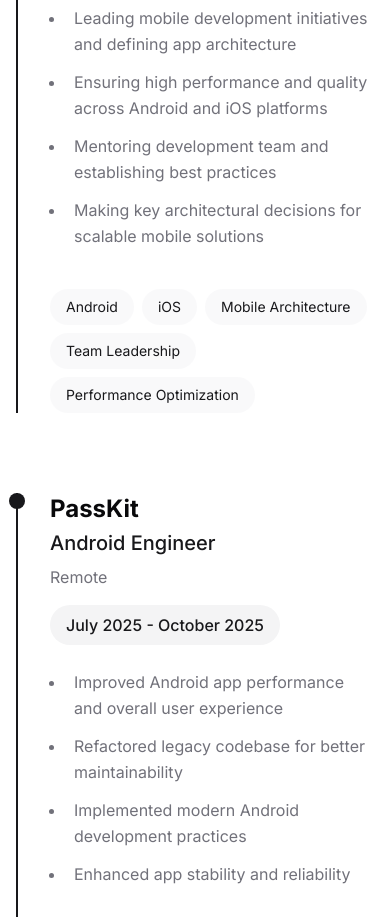
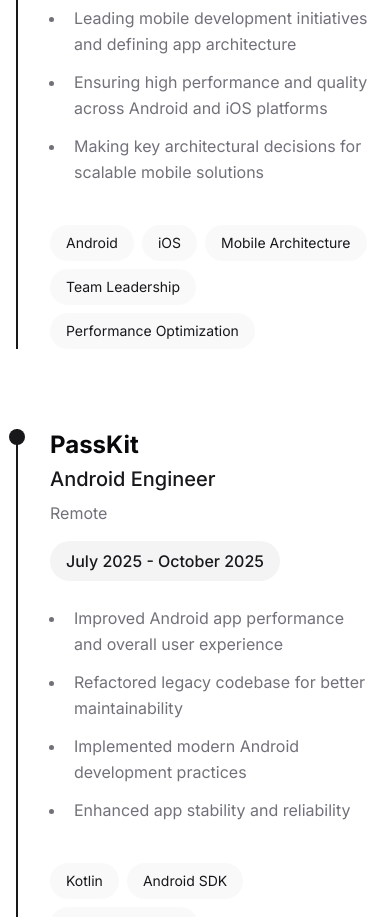
Before and after one commit to nyinyiz/resume, a Next.js app: page / in a window 390 px wide. Shown: the part 1400-2317 px from the top of the page. Built offline with nearby package versions, Linux system fonts and the light colour scheme.

Commit message:
refactor: Remove mentoring responsibility from Lead Mobile Engineer role

```diff
--- a/src/data/resume.ts
+++ b/src/data/resume.ts
@@ -19,7 +19,6 @@ export const resumeData = {
       responsibilities: [
         "Leading mobile development initiatives and defining app architecture",
         "Ensuring high performance and quality across Android and iOS platforms",
-        "Mentoring development team and establishing best practices",
         "Making key architectural decisions for scalable mobile solutions"
       ],
       skills: ["Android", "iOS", "Mobile Architecture", "Team Leadership", "Performance Optimization"]
```
